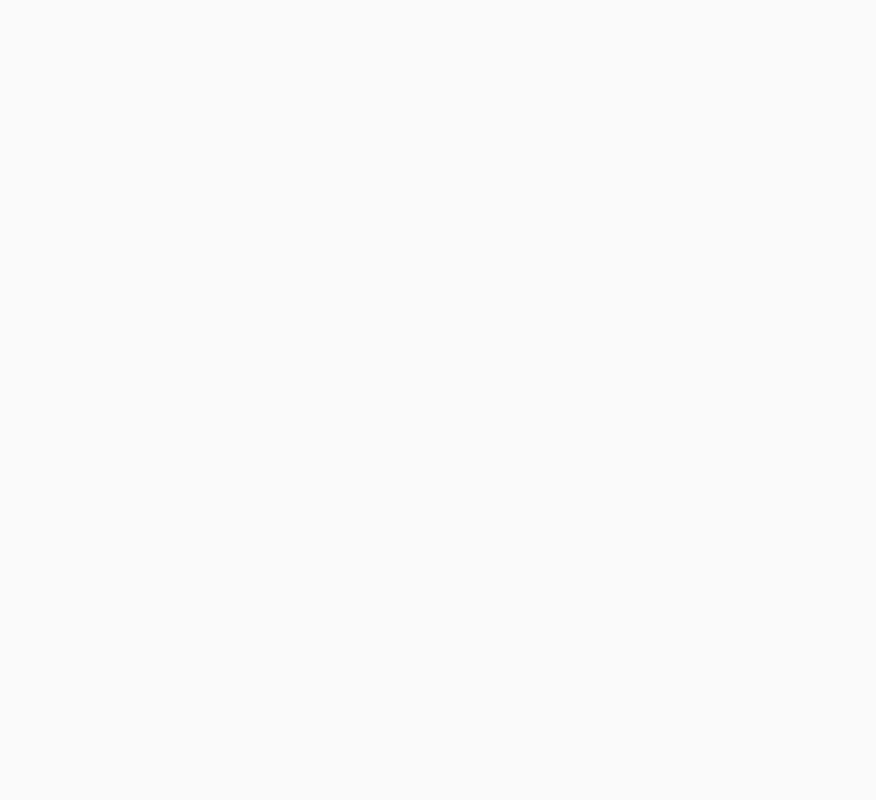
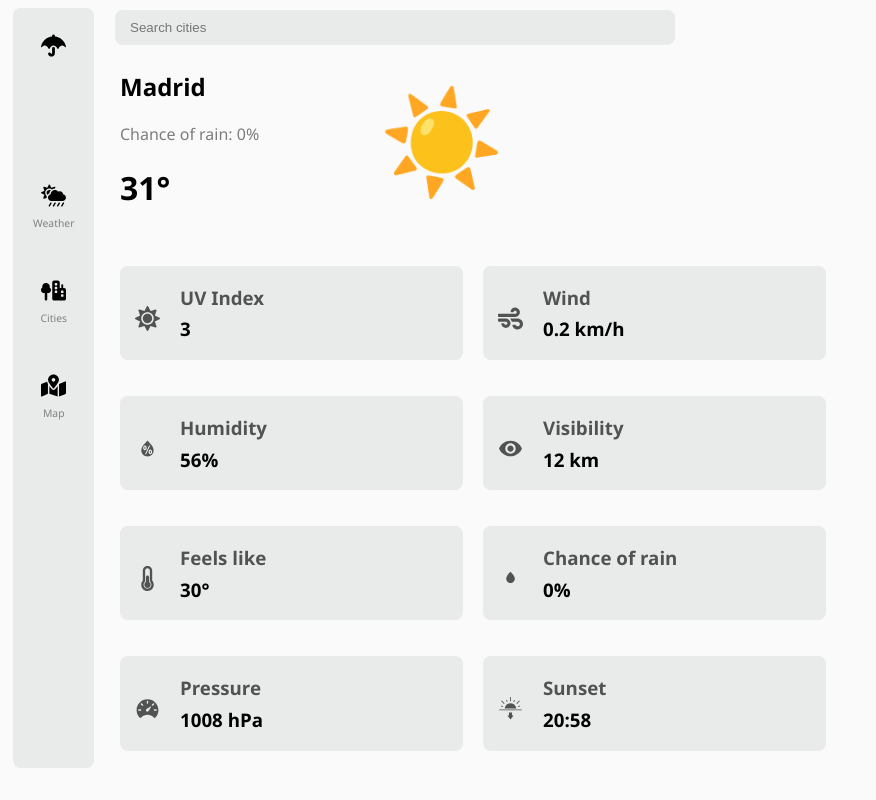
Before and after one commit to mgalen007/Clima, a React (Vite) app: page /home in a window 1280 px wide. Before the commit this address had no page. Shown: the whole page, without its empty margins (0-876 px from the left). Built offline with nearby package versions, Linux system fonts and the light colour scheme.

Commit message:
Renamed files

```diff
--- a/src/App.jsx
+++ b/src/App.jsx
@@ -1,5 +1,5 @@
 import FirstPage from './components/FirstPage'
-import WeatherPage from './components/WeatherPage'
+import HomePage from './components/HomePage'
 import { BrowserRouter as Router, Routes, Route } from 'react-router-dom'
 
 function App() {
@@ -8,7 +8,7 @@ function App() {
       <Router>
         <Routes>
           <Route path='/' element={<FirstPage size='300px' />} />
-          <Route path='/weather' element={<WeatherPage />} />
+          <Route path='/home' element={<HomePage />} />
         </Routes>
       </Router>
     </>
--- a/src/components/FirstPage/FirstPage.jsx
+++ b/src/components/FirstPage/FirstPage.jsx
@@ -19,7 +19,7 @@ function FirstPage({size}) {
                 <FaUmbrella size='30px'/>
                 <h1 id='clima-title'>Clima</h1>
                 <p className='p-grey' id='first-p'>Weather App</p>
-                <button onClick={() => navigate('/weather')} className='btn btn-primary'>Get Started</button>
+                <button onClick={() => navigate('/home')} className='btn btn-primary'>Get Started</button>
             </div>
         </div>
     )
--- a/src/components/WeatherPage/WeatherPage.jsx
+++ b/src/components/HomePage/HomePage.jsx
@@ -1,4 +1,4 @@
-import './WeatherPage.css'
+import './HomePage.css'
 import SideBar from '../SideBar'
 import WeatherIcon from '../WeatherIcon'
 import SearchBar from '../SearchBar'
@@ -12,7 +12,7 @@ import { IoIosSpeedometer } from 'react-icons/io' // Pressure
 import { GiSunset } from 'react-icons/gi' // Sunset
 
 
-export default function WeatherPage() {
+export default function HomePage() {
     return (
         <>
             <SideBar />
--- /dev/null
+++ b/src/components/HomePage/index.js
@@ -0,0 +1,2 @@
+import HomePage from './HomePage.jsx'
+export default HomePage
--- a/src/components/WeatherPage/index.js
+++ /dev/null
@@ -1,2 +0,0 @@
-import WeatherPage from './WeatherPage.jsx'
-export default WeatherPage
```
Also changed, not shown: src/components/HomePage/HomePage.css (renamed from src/components/WeatherPage/WeatherPage.css).
